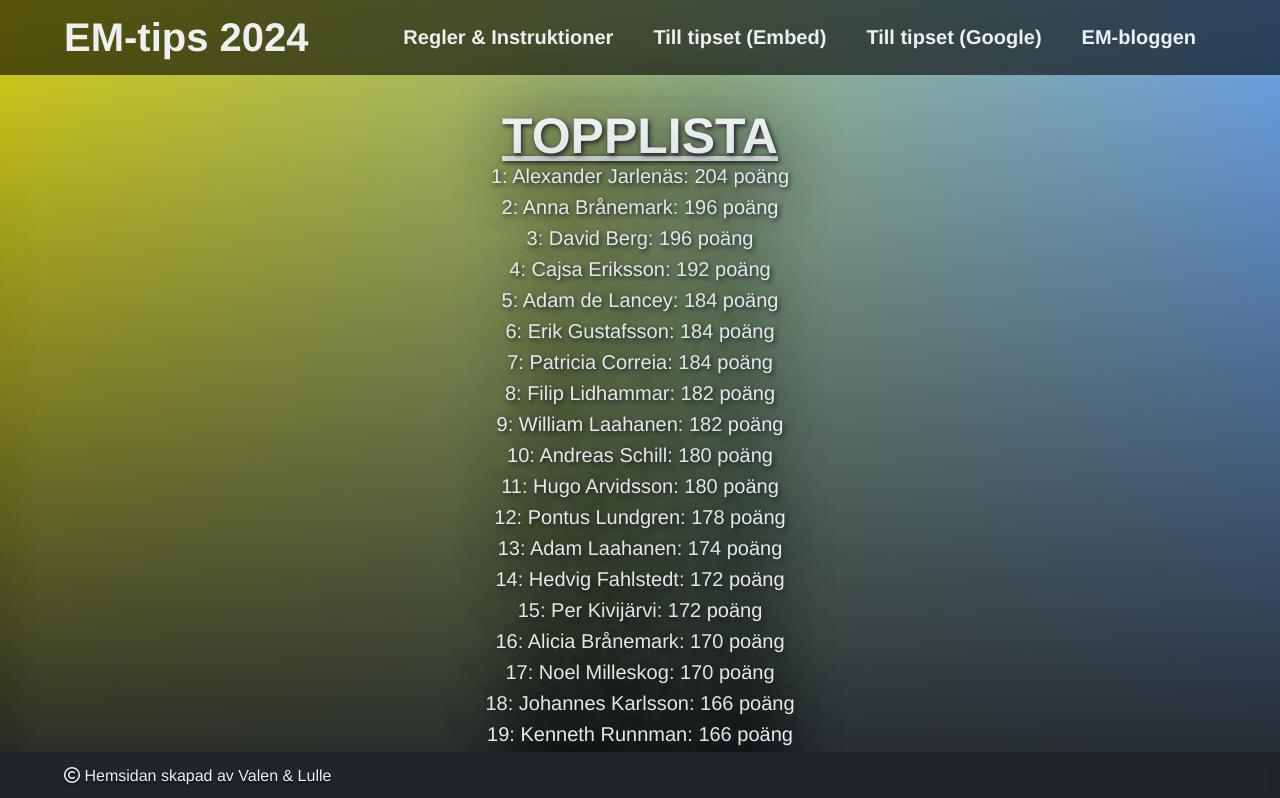
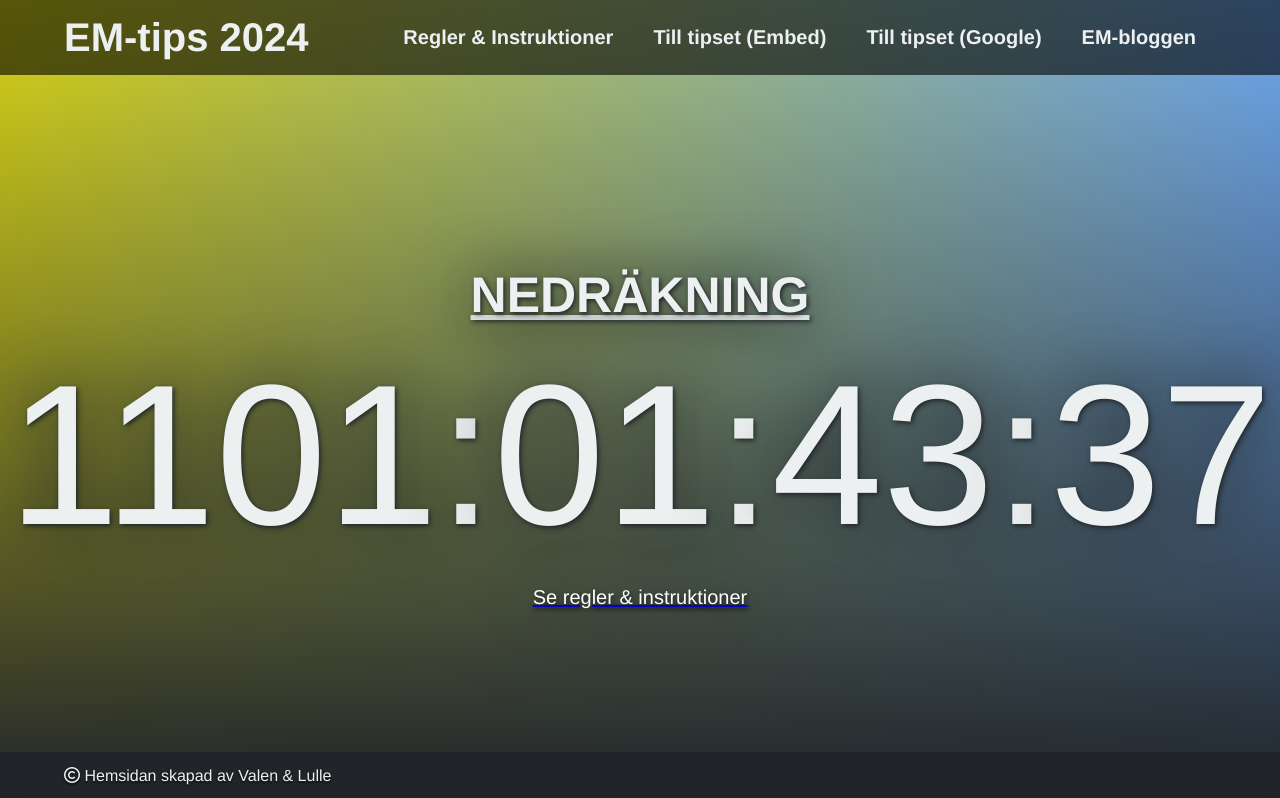
Before and after one commit to Frosslund/emtips2021excel, a React (Create React App) app: page / in a window 1280 px wide. Shown: the top 798 px of the page. Built offline with nearby package versions, Linux system fonts and the light colour scheme.

Commit message:
updated to 2024

```diff
--- a/src/App.scss
+++ b/src/App.scss
@@ -58,7 +58,10 @@ $color-green: #1e9cd6;
 $blue: #004bb4;
 
 .start-page {
-    margin-top: 2rem;
+  height: 100%;
+  display: flex;
+  flex: 1;
+//   margin-top: 2rem;
   h2 {
     font-size: 50px;
     text-decoration: underline;
@@ -591,3 +594,18 @@ li {
   opacity: 0;
   animation: fadeout 0.6s;
 }
+
+.countdown {
+  width: 100vw;
+  display: flex;
+  flex-direction: column;
+  align-items: center;
+  justify-content: center;
+  row-gap: 1rem;
+}
+
+.App {
+  min-height: 100vh;
+  display: flex;
+  flex-direction: column;
+}
--- /dev/null
+++ b/src/BeforeView.js
@@ -0,0 +1,76 @@
+import React, { useState, useEffect } from "react";
+import { NavLink } from "react-router-dom";
+import DateCountdown from "react-date-countdown-timer";
+
+const BeforeView = () => {
+  const calculateTimeLeft = () => {
+    const targetDate = new Date("2024-06-14T21:00:00+02:00"); // Central European Time
+    const now = new Date();
+    const difference = targetDate - now;
+
+    let timeLeft = {};
+
+    if (difference > 0) {
+      timeLeft = {
+        days: Math.floor(difference / (1000 * 60 * 60 * 24)),
+        hours: Math.floor((difference / (1000 * 60 * 60)) % 24),
+        minutes: Math.floor((difference / 1000 / 60) % 60),
+        seconds: Math.floor((difference / 1000) % 60),
+      };
+    }
+
+    return timeLeft;
+  };
+
+  const [timeLeft, setTimeLeft] = useState(calculateTimeLeft());
+
+  useEffect(() => {
+    const timer = setInterval(() => {
+      setTimeLeft(calculateTimeLeft());
+    }, 1000);
+
+    return () => clearInterval(timer);
+  }, []);
+
+  const timerComponents = [];
+
+  Object.keys(timeLeft).forEach((interval) => {
+    if (!timeLeft[interval]) {
+      return;
+    }
+
+    timerComponents.push(
+      <span key={interval}>
+        {timeLeft[interval]} {interval}{" "}
+      </span>
+    );
+  });
+  return (
+    <div className="start-page">
+      <div className="countdown">
+        <h2>NEDRÄKNING</h2>
+        <div style={{ fontSize: "1.0em" }}>
+          {timeLeft.days != null ? timeLeft.days : "00"}:
+          {timeLeft.hours != null
+            ? timeLeft.hours.toString().padStart(2, "0")
+            : "00"}
+          :
+          {timeLeft.minutes != null
+            ? timeLeft.minutes.toString().padStart(2, "0")
+            : "00"}
+          :
+          {timeLeft.seconds != null
+            ? timeLeft.seconds.toString().padStart(2, "0")
+            : "00"}
+        </div>
+        <NavLink to="/regler">
+          <p style={{ fontSize: "0.1em", color: "white" }}>
+            Se regler & instruktioner
+          </p>
+        </NavLink>
+      </div>
+    </div>
+  );
+};
+
+export default BeforeView;
--- a/src/BloggView.js
+++ b/src/BloggView.js
@@ -4,7 +4,8 @@ const BloggView = () => {
     return (
         <div className="blogg-page">
             <div className="blogg-item">
-                <p id="timepublish">Publicerad: 17 juni 14:12 </p>
+                <h2>Blogg kommer snart! Om du önskar att vara skribent under mästerskapet, anmäl dig till ledningsgruppen.</h2>
+                {/* <p id="timepublish">Publicerad: 17 juni 14:12 </p>
                 <hr />
                 <h2>Torsdagmorgon 17e juni.</h2>
 
@@ -36,7 +37,7 @@ const BloggView = () => {
                     <li>Turkiet</li>
                 </ol>
 
-                <p id="author"><i class="fas fa-pencil-alt"></i>: <strong>Per Kivijärvi</strong> <a href = "mailto: perolofkivijarvi@gmail.com"><i class="far fa-envelope"></i></a></p>
+                <p id="author"><i class="fas fa-pencil-alt"></i>: <strong>Per Kivijärvi</strong> <a href = "mailto: perolofkivijarvi@gmail.com"><i class="far fa-envelope"></i></a></p> */}
             </div>
         </div>
     )
--- a/src/Countdown.js
+++ b/src/Countdown.js
@@ -5,7 +5,7 @@ export class Countdown extends Component {
 
     render() {
         return (
-            <DateCountdown dateTo='June 11, 2021 21:00:00 GMT+01:00' numberOfFigures={4}/>
+            <DateCountdown dateTo='June 14, 2024 21:00:00 GMT+01:00' numberOfFigures={4}/>
         )
     }
 }
--- a/src/Navbar.js
+++ b/src/Navbar.js
@@ -22,7 +22,7 @@ const Navbar = () => {
 						</NavLink>
 					</li>
                     <li className="navbar__item">
-						<a rel="noreferrer" target="_blank" href="https://docs.google.com/spreadsheets/d/1yAKozFLtn03rTj9ByB0aulmebP0_U1TAsGz538zAY0w/edit#gid=1817944953" className="navbar__link">
+						<a rel="noreferrer" target="_blank" href="https://docs.google.com/spreadsheets/d/1BgP_mbAc7kn1rxV6_ROBbG-WOoVBX5hD5xfgFbqxQDU/edit?usp=sharing" className="navbar__link">
 							Till tipset (Google)
 						</a>
 					</li>
--- a/src/ReglerView.js
+++ b/src/ReglerView.js
@@ -9,8 +9,8 @@ const ReglerView = () => {
                 <ul>
                     <li className="first-li">Samtliga matcher:</li>
                     <li>Rätt antal mål per lag: 2 poäng</li>
-                    <li>Rätt tecken (1x2): 2 poäng</li>
-                    <span>6 poäng kan alltså delas ut i varje match!</span>
+                    <li>Rätt tecken (1x2): 3 poäng</li>
+                    <span>7 poäng kan alltså delas ut i varje match!</span>
                 </ul>
 
                 <ul>
@@ -25,6 +25,10 @@ const ReglerView = () => {
                     <li className="first-li">Bonusfrågor:</li>
                     <li>Skyttekung: 20 poäng</li>
                     <li>Europamästare: 20 poäng</li>
+                    <li>Lag som gör flest mål i gruppspelet: 10 poäng</li>
+                    <li>Lag som släpper in flest mål i gruppspelet: 10 poäng</li>
+                    <li>Bonus 1: 15 poäng</li>
+                    <li>Bonus 2: 15 poäng</li>
                 </ul>
             </div>
             <div className="item last">
@@ -32,6 +36,7 @@ const ReglerView = () => {
                 <p>Förutsättningarna är enkla. Den som har flest poäng efter mästerskapets slut vinner! Totalvinnaren tar 60% av potten, tvåan får 30% och trean 10%.</p>
                 <p>VIKTIGT! Kom ihåg att under det utslagsgivande slutspelet (från åttondelsfinalerna och framåt) så räknar vi med resultat efter ordinare tid, det vill säga inte efter förlängning eller straffar. Således kan även matcher här sluta oavgjort. Om du tippar oavgjort i en utslagsmatch måste du efter tippat resultat göra ett val i kolumnen "Vinnare oavgjort" till höger om resultatkolumnerna, vilket då är valet på vilka du tror vinner efter förlängning (eller förlängning + straffar).</p>
                 <p>I kategorin "Skyttekung" så utgår vi efter UEFAs officiella räkning, vilket högst antagligen inte räknar med mål som spelare gör på straff i en straffsparksläggning. Vanliga straffar under ordinarie matchtid eller i förlängning räknas dock!</p>
+                <p>Övriga bonusfrågor utgår även efter UEFAs officiella räkning.</p>
                 <p>Som ni möjligen har sett i exceldokumentet under "Resultat & Tabell" så kan inte tipset ta tillhanda till dom gula/röda kort som delas ut i gruppspelet, vilket kan påverka vilka lag som går vidare till åttondelsfinal, då dom 4 bästa treorna går vidare och gula/röda kort kan bli en utslagsgivande faktor där. Således kan den tråkiga situationen uppstå där du tippat helt rätt sett till det faktiska matchresultatet, men ändå inte får in rätt lag i åttondelen. Vi hoppas dock att ett futtigt kort inte ska vara utslagsgivande, känns ju lite ovärdigt!</p>
 
                 <p>Om ni inte vill visa era tippade resultat så kan ni, så fort ni fyllt i allt, klicka på pilen vid erat blad och välja "Dölj blad". Bladet kommer då vara dolt för alla, och bara du kan välja att göra det synligt igen. När deadline har passerat kommer vi dock klicka i så att alla blad syns, och allas redigeringsrättigheter kommer även tas bort vid det skedet!</p>
--- a/src/Router.js
+++ b/src/Router.js
@@ -3,11 +3,12 @@ import StartView from './StartView';
 import TipsView from './TipsView';
 import BloggView from './BloggView';
 import ReglerView from './ReglerView';
+import BeforeView from './BeforeView';
 
 const Router = () => {
 	return ( // views to switch between in the main body of the page
 		<Switch>
-			<Route exact path="/" component={StartView} />
+			<Route exact path="/" component={BeforeView} />
 			<Route exact path="/tips" component={TipsView} />
             <Route exact path="/blogg" component={BloggView} />
 			<Route exact path="/regler" component={ReglerView} />
--- a/src/TipsView.js
+++ b/src/TipsView.js
@@ -3,7 +3,7 @@ import './App.scss';
 function App() {
     return (
       <div className="first">
-        <iframe title="excel" src="https://docs.google.com/spreadsheets/d/e/2PACX-1vTvvNpDI4XiBW60jXS2lMdi9DZvokA_Y2tbnZGrpsbbnOjLYmKVut_E8nkno1iUg2mOrqNJRrnU5QVZ/pubhtml?widget=true&amp;headers=false"></iframe>
+        <iframe title="excel" src="https://docs.google.com/spreadsheets/d/e/2PACX-1vRHl3qCgJMwZugyxpJhHfMpfFerdbxePegjxtARtDSGiL47Kekvvwbgx5xEPgVoYerGjr8oMglRm0s0/pubhtml?widget=true&amp;headers=false"></iframe>
       </div>
     );
   }
```
Also changed, not shown: src/CountdownView.js (added, +55 -0 lines), 1 other file (tests, documents, lock files or other folders). Lines whose indentation alone changed are shown as unchanged.
